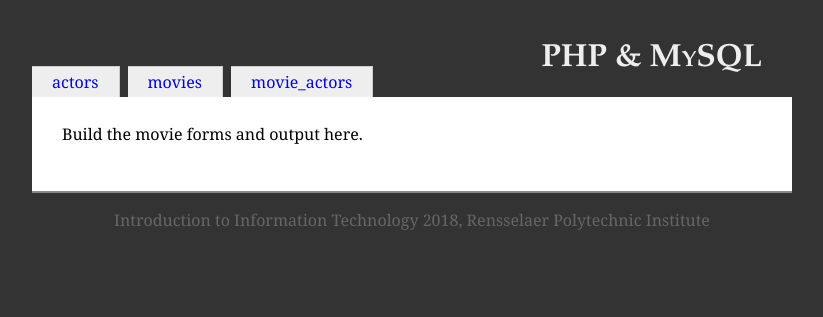
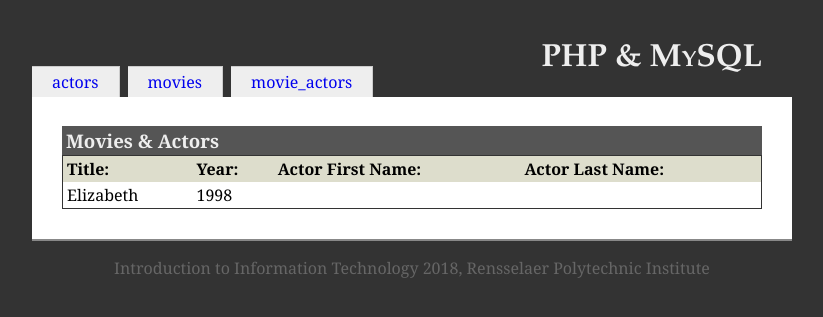
Before and after one commit to Semidey01/ITWS1100-semidp, a PHP site: page /lab9/inclassexample/movie_actors.php in a window 1280 px wide. Shown: the top 317 px of the page, without its empty margins (228-1051 px from the left). Run offline with PHP 8.4, Linux system fonts and the light colour scheme; data comes from the database, SQL or seed files in the repository; tables that the repository leaves empty or names only in its code hold one stand-in row (values such as "Sample post").

Commit message:
Update movie_actors.php

```diff
--- a/lab9/inclassexample/movie_actors.php
+++ b/lab9/inclassexample/movie_actors.php
@@ -1,6 +1,8 @@
 <?php
-include('includes/init.inc.php'); // include the DOCTYPE and opening tags
-include('includes/functions.inc.php'); // functions
+  include('includes/init.inc.php'); // include the DOCTYPE and opening tags
+  include('includes/functions.inc.php'); // functions
+  error_reporting(E_ALL);
+  ini_set('display_errors', '1');
 ?>
 <title>PHP &amp; MySQL - ITWS</title>
 
@@ -9,9 +11,63 @@ include('includes/functions.inc.php'); // functions
 <h1>PHP &amp; MySQL</h1>
 
 <?php include('includes/menubody.inc.php'); ?>
+<?php
+  // We'll need a database connection both for retrieving records and for
+  // inserting them.  Let's get it up front and use it for both processes
+  // to avoid opening the connection twice.  If we make a good connection,
+  // we'll change the $dbOk flag.
+  $dbOk = false;
 
-<p>Build the movie forms and output here.</p>
+  /* Create a new database connection object, passing in the host, username,
+  password, and database to use. The "@" suppresses errors. */
+  @ $db = new mysqli('localhost', 'phpmyadmin', 'password', 'iit');
 
+  if ($db->connect_error) {
+    echo '<div class="messages">Could not connect to the database. Error: ';
+    echo $db->connect_errno . ' - ' . $db->connect_error . '</div>';
+  } else {
+    $dbOk = true;
+  }
+?>
+
+<h3>Movies &amp; Actors</h3>
+<table id="movieTable">
+<?php
+  if ($dbOk) {
+    $query = 'SELECT m.*, a.*
+    FROM movies m
+    JOIN movie_actors ma ON m.movieid = ma.movieid
+    JOIN actors a ON ma.actorid = a.actorid';
+
+    $result = $db->query($query);
+    $numRecords = $result->num_rows;
+
+    echo '<tr><th>Title:</th><th>Year:</th><th>Actor First Name:</th><th>Actor Last Name:</th></tr>';
+
+    for ($i = 0; $i < $numRecords; $i++) {
+      $record = $result->fetch_assoc();
+      $rowClass = $i % 2 == 0 ? '' : 'odd';
+      echo "\n<tr class=\"$rowClass\" id=\"movie-{$record['movieid']}\">";
+      echo '<td>' . htmlspecialchars($record['title']) . '</td>';
+      echo '<td>' . htmlspecialchars($record['year']) . '</td>';
+
+      // Check if 'firstname' and 'lastname' keys exist and are not null
+      $firstname = isset($record['firstName']) ? htmlspecialchars($record['firstName']) : '';
+      $lastname = isset($record['lastName']) ? htmlspecialchars($record['lastName']) : '';
+
+      echo '<td>' . $firstname . '</td>';
+      echo '<td>' . $lastname . '</td>';
+      echo '</tr>';
+    }
+
+    $result->free();
+
+    // Finally, let's close the database
+    $db->close();
+}
+
+?>
+</table>
 <?php include('includes/foot.inc.php');
   // footer info and closing tags
 ?>
```
